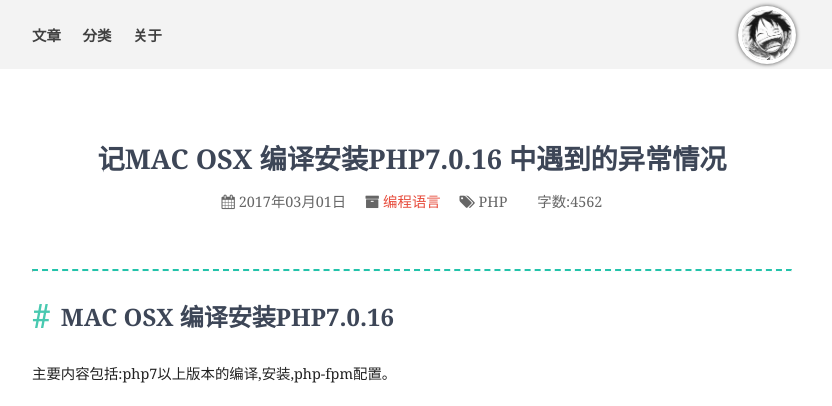
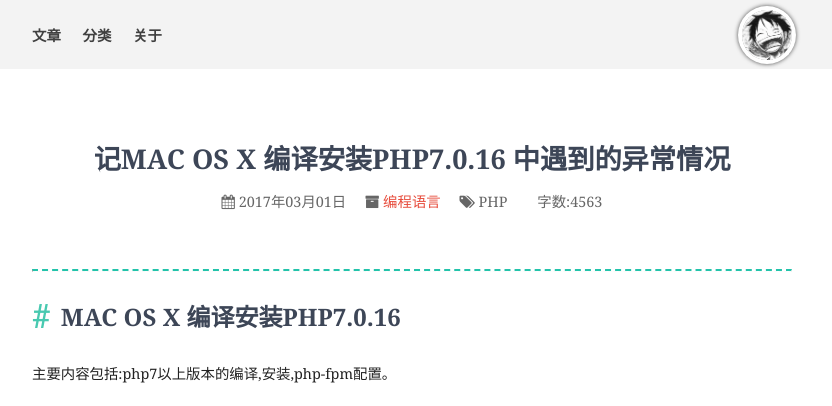
Before and after one commit to lanffy/lanffy.github.io, a Jekyll site: the page built from _posts/2017/2017-03-01-mac-install-php7-with-source-code.md, in a window 1280 px wide and 900 px high. Shown: the top 406 px of the window, without its empty margins (228-1060 px from the left). Built offline with Jekyll 4.4.1, drawn with Linux system fonts in a browser that asks for light colours; nearby versions of some CDN libraries; comment, search, counter and statistics services are not loaded.

Commit message:
update post title

```diff
--- a/_posts/2017/2017-03-01-mac-install-php7-with-source-code.md
+++ b/_posts/2017/2017-03-01-mac-install-php7-with-source-code.md
@@ -1,13 +1,13 @@
 ---
 layout: post
-title: "记MAC OSX 编译安装PHP7.0.16 中遇到的异常情况"
+title: "记MAC OS X 编译安装PHP7.0.16 中遇到的异常情况"
 categories: [编程语言]
 tags: [PHP]
 author_name: R_Lanffy
 ---
 ---
 
-## MAC OSX 编译安装PHP7.0.16
+## MAC OS X 编译安装PHP7.0.16
 
 主要内容包括:php7以上版本的编译,安装,php-fpm配置。
 
```
